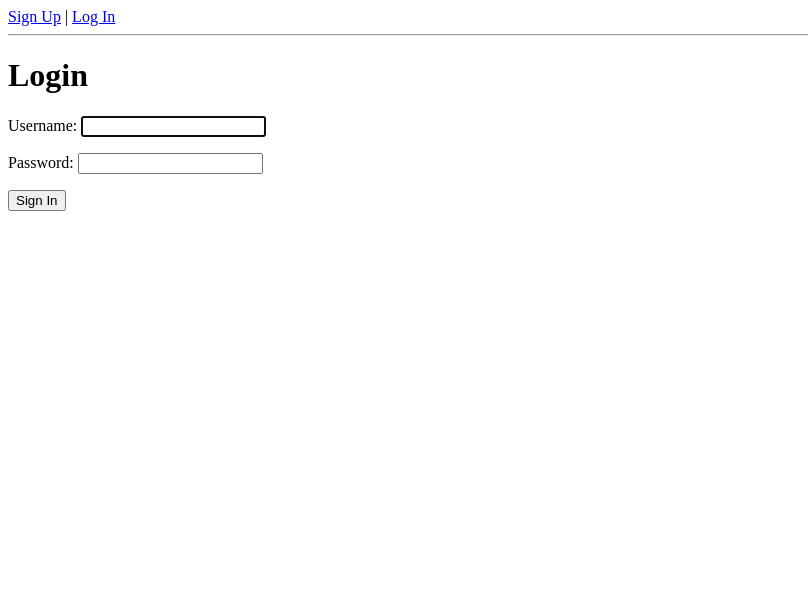
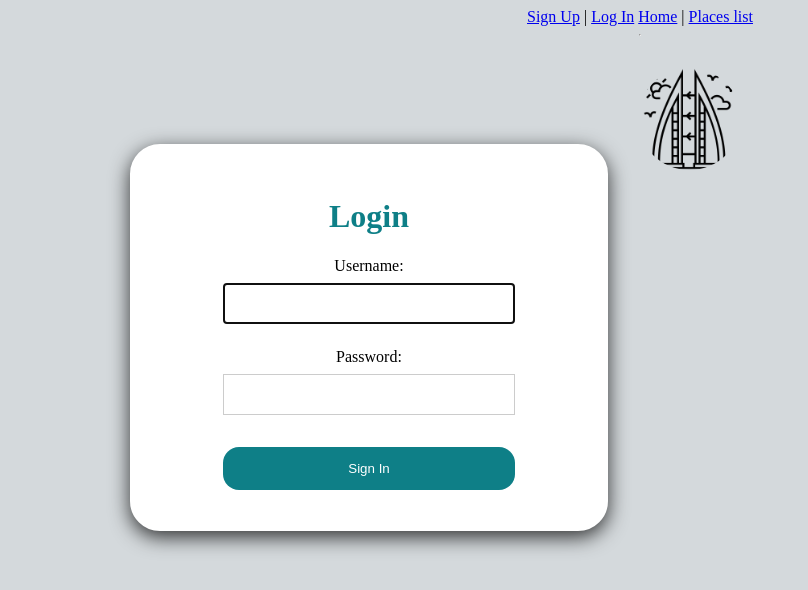
Before and after one commit to yaqoob-buhejji/tourism-python-project, a Django app: page /auth/login/ in a window 1280 px wide. Shown: the top 590 px of the page, without its empty margins (0-808 px from the left). Run offline with Django 5.2, Linux system fonts and the light colour scheme.

Commit message:
adding some styles to the login and for the signup

```diff
--- a/main_app/static/login.css
+++ b/main_app/static/login.css
@@ -0,0 +1,89 @@
+body{
+    display: flex;
+    flex-direction: column;
+    align-items: center;
+    background-color:#c8cfd3c6 ;
+}
+
+input {
+  width: 100%;
+  padding: 12px 20px;
+  margin: 8px 0;
+  display: inline-block;
+  border: 1px solid #ccc;
+  box-sizing: border-box;
+}
+
+button {
+  background-color: #1187b2;
+  color: white;
+  padding: 14px 20px;
+  margin: 8px 0;
+  border: none;
+  cursor: pointer;
+  width: 100%;
+}
+
+button:hover {
+  opacity: 0.8;
+}
+
+img {
+  width: 20%;
+  border-radius: 50%;
+  text-align: center;
+  margin: 24px 0 12px 0;
+}
+
+.nav{
+    background-color: white;
+    padding: 8px;
+    font-weight: bold;
+    overflow: hidden;
+    border: 3px solid black;
+}
+
+.nav a {
+    text-decoration: none;
+    padding: 10px;
+    font-size: 17px;
+    color: black;
+}
+
+.nav a:hover {
+    color: red;
+}
+
+.login{
+    text-align: center;
+    border: solid white;
+    border-radius: 30px;
+    background-color: white;
+      box-shadow:  0 6px 20px 0 rgba(0, 0, 0, 0.78);
+    padding: 30px 90px;
+    margin-top: 100px;
+}
+
+.login h1{
+    color: rgb(14, 127, 135);
+}
+
+.login button{
+    background-color: rgb(14, 127, 135);
+    border-radius: 16px;
+    color: white;
+}
+
+.login-elm{
+    display: flex;
+}
+
+.bahrainimg{
+    margin-bottom: 10px;
+    padding-left: 30px;
+    display: block;
+}
+
+.signup{
+    border: solid white;
+}
--- a/main_app/templates/base.html
+++ b/main_app/templates/base.html
@@ -9,6 +9,8 @@
   </head>
   <body>
     <nav>
+
+
       {% if user.is_authenticated %}
       Welcome, {{user.username}} |
       <a href="{% url 'Home' %}">Home</a> |
@@ -22,6 +24,8 @@
       {% else %}
       <a href="{% url 'SignUp' %}">Sign Up</a> |
       <a href="/auth/login/">Log In</a>
+      <a href="{% url 'Home' %}">Home</a> |
+      <a href="{% url 'place_list' %}">Places list</a>
 
       {% endif %}
     </nav>
--- a/main_app/templates/registration/login.html
+++ b/main_app/templates/registration/login.html
@@ -1,19 +1,32 @@
 {% extends "base.html" %}
+{% load static %}
+{% block head %}
+<link rel="stylesheet" href="{% static 'login.css' %}" />
+
+{% endblock head %}
 {% block content %}
 <!DOCTYPE html>
 <html lang="en">
 <head>
+
     <meta charset="UTF-8">
     <meta name="viewport" content="width=device-width, initial-scale=1.0">
     <title>Document</title>
 </head>
 <body>
+    <div class="login-elm">
+        <div class="login">
         <h1>Login</h1>
         <form method="post">
             {% csrf_token %}
             {{form.as_p}}
             <button>Sign In</button>
         </form>
+    </div>
+    <div class="bahrainimg">
+    <img src="{% static "bahrain.png" %}" alt="Bahrain img">
+    </div>
+    </div>
 </body>
 </html>
 {% endblock %}
--- a/main_app/templates/signup.html
+++ b/main_app/templates/signup.html
@@ -1,5 +1,10 @@
 {% extends "base.html" %}
+{% load static %}
 {% block content %}
+{% block head %}
+<link rel="stylesheet" href="{% static 'login.css' %}" />
+
+{% endblock head %}
 <!DOCTYPE html>
 <html lang="en">
 <head>
@@ -8,6 +13,7 @@
     <title>Document</title>
 </head>
 <body>
+    <div class="signup"></div>
     <h1>Sign up</h1>
     <form method="post">
         {% csrf_token %}
```
Also changed, not shown: main_app/static/bahrain.png (added), tourisim_bahrain/settings.py (line endings or trailing spaces). Lines whose indentation alone changed are shown as unchanged.
